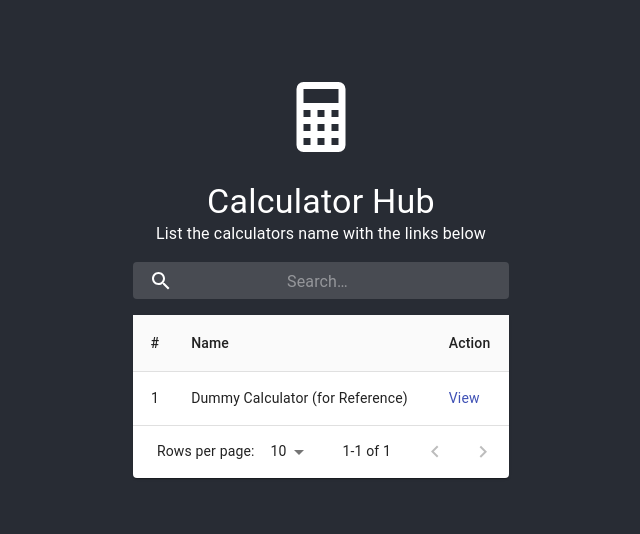
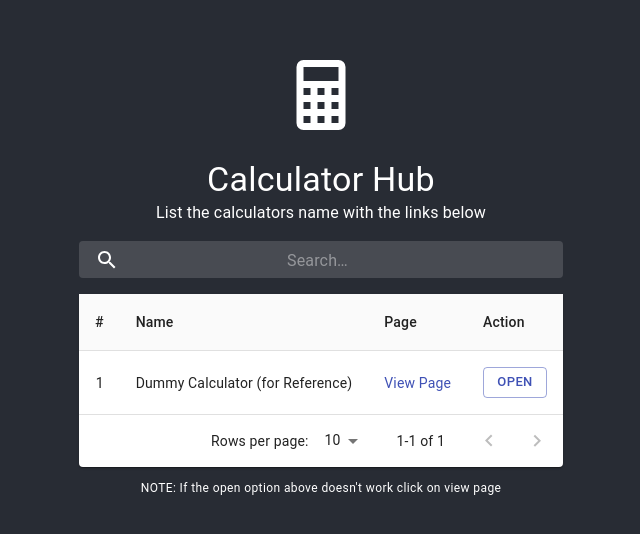
Before and after one commit to manojselvin/Calculators, a React (Create React App) app: page / in a window 1280 px wide. Shown: the part 124-658 px from the top of the page, without its empty margins (319-959 px from the left). Built offline with nearby package versions, Linux system fonts and the light colour scheme.

Commit message:
Removed fuzzy logic from state and moved that to a method that will generate rows and open calculator in same page working completed #5

```diff
--- a/src/pages/Calculators.jsx
+++ b/src/pages/Calculators.jsx
@@ -1,11 +1,13 @@
 import React, { Component } from 'react';
-import { Box, Link, Typography } from '@material-ui/core';
+import { Box, Button, Link, Typography } from '@material-ui/core';
 import { EnhancedTable, SearchBox } from '../components';
 import logo from '../logo.svg';
+import { FullScreenDialog } from "../components";
 
 export default class Calculators extends Component {
     state = {
-
+        open: false,
+        selectedItem: null,
         columns: [
             {
                 id: 'id',
@@ -17,6 +19,13 @@ export default class Calculators extends Component {
             {
                 id: 'name',
                 label: 'Name',
+                align: 'left',
+                // minWidth: 120 ,
+                format: (value) => value
+            },
+            {
+                id: 'page_link',
+                label: 'Page',
                 align: 'left',
                 // minWidth: 120 ,
                 format: (value) => value
@@ -34,25 +43,46 @@ export default class Calculators extends Component {
             // TODO: To add a new calculator, duplicate the following object to create a new one and update the value ;)
             // NOTE: Before adding new calculator make sure that doesn't exist already in the list. :P
             {
-                id: 1,
                 name: 'Dummy Calculator (for Reference)',
-                action: <Link className="action-link" href={"#"} target="_blank">View</Link>,
-                ordering: 1
-            },
+                link: "https://www.google.com"
+            }
         ],
 
         searchTerm: '',
         filteredResults: []
     }
 
+    componentDidMount() {
+        this.generateRows();
+    }
+
+    generateRows() {
+        this.setState({
+            rows: this.state.rows.map((row, index) => {
+                return {
+                    ...row,
+                    id: (index + 1),
+                    page_link: <Link className="action-link" href={row?.link} target="_blank">View Page</Link>,
+                    action:
+                        <>
+                            <Button size="small" variant="outlined" color="primary" onClick={() => {
+                                this.setState({ selectedItem: row }, () => {
+                                    this.handleOpen();
+                                })
+                            }}>Open</Button>
+                        </>
+                }
+            })
+        });
+    }
+
     handleSearchInput = (value) => {
-        console.log("Change callback", value);
         this.setState({ searchTerm: value }, () => {
             this.filterBy('search');
         });
     }
 
-    filterBy(action) {
+    filterBy = (action) => {
         switch (action) {
             case 'search':
                 this.setState({ filteredResults: this.state.rows?.filter(row => row.name?.toLowerCase()?.includes(this.state.searchTerm?.toLowerCase())) });
@@ -63,21 +93,39 @@ export default class Calculators extends Component {
         }
     }
 
+    handleOpen = () => {
+        this.setState({ open: true });
+    }
 
+    handleClose = () => {
+        console.log("Called close");
+        this.setState({ open: false });
+    }
 
     render() {
         return (
             <div>
+                {/* Main Logo */}
+                <img src={logo} width="84" height="84" />
 
-                <img src={logo} width="84" height="84" />
+                {/* Body Headers */}
                 <Box id="header-section" my={2}>
                     <Typography variant="h4">Calculator Hub</Typography>
                     <Typography variant="body1">List the calculators name with the links below</Typography>
                 </Box>
+
+                {/* Calculator - Search */}
                 <Box id="search-section" my={2}>
                     <SearchBox value={this.state.searchTerm} change={this.handleSearchInput} />
+
                 </Box>
+
+                {/* Calculator - View */}
+                <FullScreenDialog title={this.state.selectedItem?.name} open={this.state.open} link={this.state.selectedItem?.link} close={this.handleClose} />
+
+                {/* Calculator - Listing */}
                 <EnhancedTable rows={(this.state.searchTerm ? this.state.filteredResults : this.state.rows) || []} columns={this.state.columns} />
+                <Typography variant="caption">NOTE: If the open option above doesn't work click on view page</Typography>
             </div>
         )
     }
```
